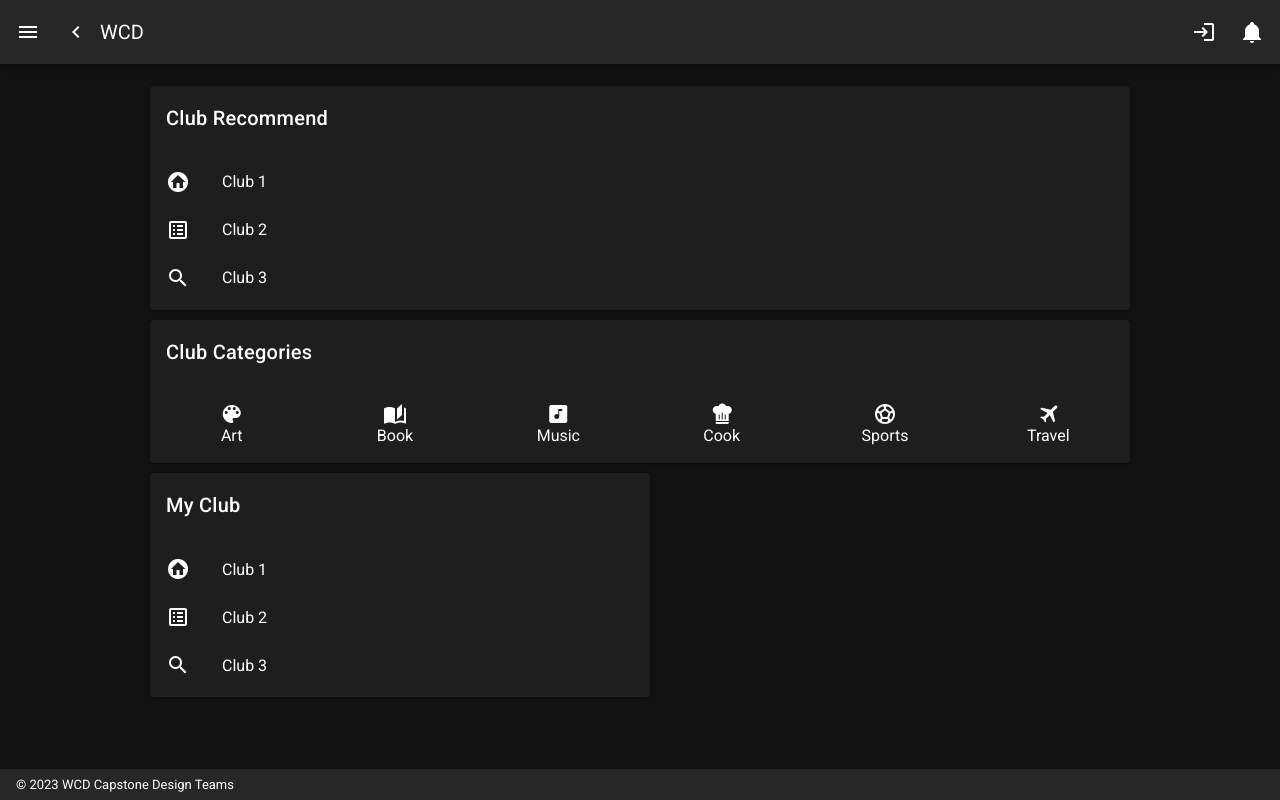
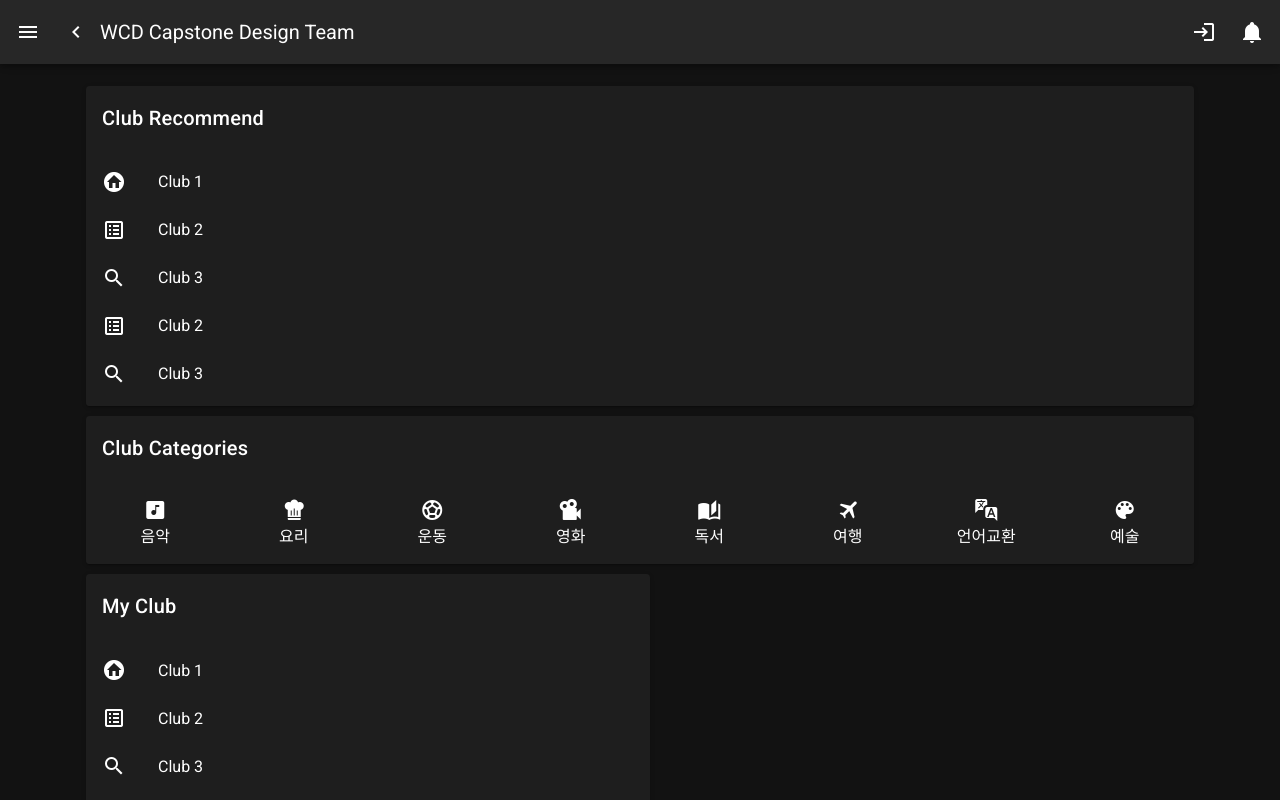
Before and after one commit to JeonJaeYun/CapstoneProject, a Nuxt app in the folder web-service/: page / in a window 1280 px wide. Shown: the top 800 px of the page. Built offline with nearby package versions, Linux system fonts and the light colour scheme.

Commit message:
코드 수정

```diff
--- a/web-service/components/ClubCategoryCard.vue
+++ b/web-service/components/ClubCategoryCard.vue
@@ -8,13 +8,25 @@
         :to="category.to"
         router
         exact
-        style="padding: 0; display: flex; flex-direction: row; justify-content: center;"
+        style="
+          padding: 0;
+          display: flex;
+          flex-direction: row;
+          justify-content: center;
+        "
       >
         <v-list-item-action
-          style="margin:0; padding-top: 10px; padding-bottom: 10px; display: flex; flex-direction: column; align-items: center"
+          style="
+            margin: 0;
+            padding-top: 10px;
+            padding-bottom: 10px;
+            display: flex;
+            flex-direction: column;
+            align-items: center;
+          "
         >
           <v-icon>{{ category.icon }}</v-icon>
-          <v-list-item-title>{{ category.title }}</v-list-item-title>
+          <v-list-item-title style="margin-top:5px;">{{ category.title }}</v-list-item-title>
         </v-list-item-action>
       </v-list-item>
     </v-list>
@@ -28,34 +40,44 @@ export default {
     return {
       categories: [
         {
-          icon: "mdi-palette",
-          title: "Art",
-          to: "/art",
-        },
-        {
-          icon: "mdi-book-open-page-variant",
-          title: "Book",
-          to: "/book",
-        },
-        {
           icon: "mdi-music-box",
-          title: "Music",
+          title: "음악",
           to: "/music",
         },
         {
           icon: "mdi-chef-hat",
-          title: "Cook",
+          title: "요리",
           to: "/cook",
         },
         {
           icon: "mdi-soccer",
-          title: "Sports",
+          title: "운동",
           to: "/sports",
         },
         {
+          icon: "mdi-video-vintage",
+          title: "영화",
+          to: "/movie",
+        },
+        {
+          icon: "mdi-book-open-page-variant",
+          title: "독서",
+          to: "/book",
+        },
+        {
           icon: "mdi-airplane",
-          title: "Travel",
+          title: "여행",
           to: "/travel",
+        },
+        {
+          icon: "mdi-translate-variant",
+          title: "언어교환",
+          to: "/language",
+        },
+        {
+          icon: "mdi-palette",
+          title: "예술",
+          to: "/art",
         },
       ],
       title: "Club Categories",
--- a/web-service/components/ClubRecommendCard.vue
+++ b/web-service/components/ClubRecommendCard.vue
@@ -41,6 +41,16 @@
             title: "Club 3",
             to: "/club/3",
           },
+          {
+            icon: "mdi-list-box-outline",
+            title: "Club 2",
+            to: "/club/2",
+          },
+          {
+            icon: "mdi-magnify",
+            title: "Club 3",
+            to: "/club/3",
+          },
         ],
         title: "Club Recommend",
       };
--- a/web-service/components/MyClubCard.vue
+++ b/web-service/components/MyClubCard.vue
@@ -41,6 +41,16 @@ export default {
           title: "Club 3",
           to: "/club/3",
         },
+        {
+          icon: "mdi-list-box-outline",
+          title: "Club 2",
+          to: "/club/2",
+        },
+        {
+          icon: "mdi-magnify",
+          title: "Club 3",
+          to: "/club/3",
+        },
       ],
       title: "My Club",
     };
--- a/web-service/layouts/default.vue
+++ b/web-service/layouts/default.vue
@@ -40,8 +40,8 @@
         <v-icon>mdi-bell</v-icon>
       </v-btn>
     </v-app-bar>
-    <v-main>
-      <v-container style="max-width: 80%;">
+    <v-main >
+      <v-container style="max-width: 90%;">
         <Nuxt />
       </v-container>
     </v-main>
@@ -91,7 +91,7 @@ export default {
       miniVariant: false,
       right: true,
       rightDrawer: false,
-      title: "WCD",
+      title: "WCD Capstone Design Team",
     };
   },
 };
--- a/web-service/pages/index.vue
+++ b/web-service/pages/index.vue
@@ -3,7 +3,7 @@
     <clubRecommendCard />
     <ClubCategoryCard />
     <MyClubCard />
-
+    <MyClubCard />
   </div>
 </template>
 
```
